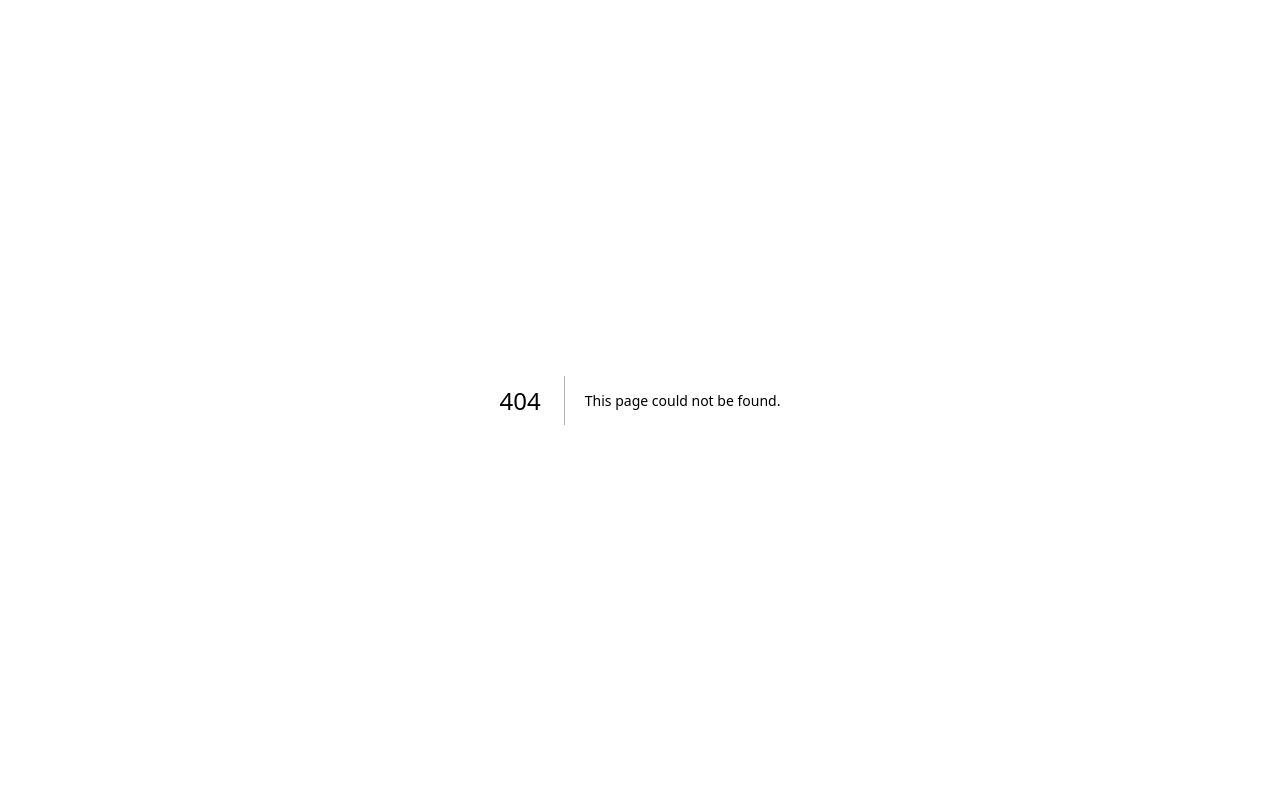
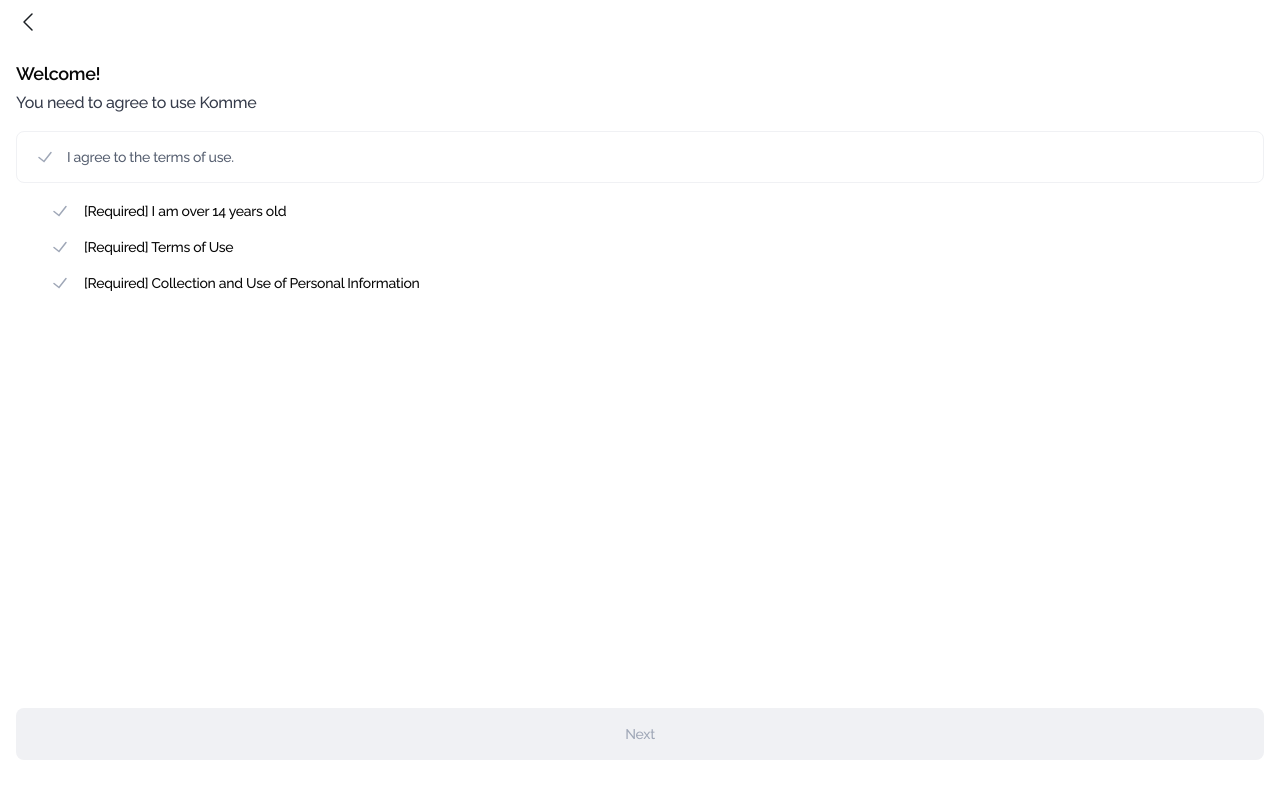
Before and after one commit to ryeongkk/KOMME-FE, a Next.js app: page /login/terms in a window 1280 px wide. Before the commit this address had no page. Built offline with nearby package versions, Linux system fonts and the light colour scheme.

Commit message:
feat: 이용약관 동의 화면 퍼블리싱

```diff
--- a/src/app/AGENTS.md
+++ b/src/app/AGENTS.md
@@ -25,6 +25,7 @@
 | --------------- | ---------------------------------------------------------------------------------------------------- |
 | `icon-192.png/` | 동적 PNG 아이콘 라우트 — `next/og`를 쓰는 `route.tsx`의 `GET` 핸들러 (`icon-192.png/AGENTS.md` 참고) |
 | `icon-512.png/` | 512×512 버전, 패턴은 동일 (`icon-512.png/AGENTS.md` 참고)                                            |
+| `login/`        | 로그인 플로우 라우트 — `/login`, `/login/terms`. 화면 컴포넌트는 `src/components/login/`에 있고 각 `page.tsx`는 그걸 렌더링만 함 (`components/AGENTS.md` 참고) |
 
 ## AI 에이전트를 위한 안내
 
--- /dev/null
+++ b/src/app/login/terms/page.tsx
@@ -0,0 +1,9 @@
+import { TermsScreen } from "@/components/login/terms-screen";
+
+export default function TermsPage() {
+  return (
+    <main className="flex flex-1 flex-col items-center bg-white px-4 pb-10">
+      <TermsScreen />
+    </main>
+  );
+}
--- a/src/components/AGENTS.md
+++ b/src/components/AGENTS.md
@@ -12,7 +12,7 @@
 | 디렉토리 | 설명 |
 |-----------|---------|
 | `ui/` | 특정 기능에 속하지 않는 범용 재사용 프리미티브 (예: `bottom-sheet.tsx`) |
-| `login/` | 로그인 화면 전용 컴포넌트 (`login-screen.tsx`) |
+| `login/` | 로그인 플로우 화면 전용 컴포넌트 (`login-screen.tsx` = `/login`, `terms-screen.tsx` = `/login/terms`) |
 
 ## 주요 파일
 
--- /dev/null
+++ b/src/components/login/terms-screen.tsx
@@ -0,0 +1,86 @@
+"use client";
+
+import { useRouter } from "next/navigation";
+import { useState } from "react";
+import { ArrowLeftIcon, CheckIcon } from "@/components/icons";
+
+const REQUIRED_TERMS = [
+  { key: "age", label: "[Required] I am over 14 years old" },
+  { key: "terms", label: "[Required] Terms of Use" },
+  { key: "privacy", label: "[Required] Collection and Use of Personal Information" },
+] as const;
+
+type RequiredKey = (typeof REQUIRED_TERMS)[number]["key"];
+
+export function TermsScreen() {
+  const router = useRouter();
+  const [checked, setChecked] = useState<Record<RequiredKey, boolean>>({
+    age: false,
+    terms: false,
+    privacy: false,
+  });
+
+  const allChecked = REQUIRED_TERMS.every((term) => checked[term.key]);
+
+  return (
+    <>
+      <div className="flex w-full items-center py-2.5">
+        <button type="button" aria-label="Back" onClick={() => router.back()} className="text-gray-900">
+          <ArrowLeftIcon className="size-6" />
+        </button>
+      </div>
+
+      <div className="mt-4 flex w-full flex-col gap-4">
+        <div className="flex w-full flex-col gap-1">
+          <p className="text-heading-b-18 text-black">Welcome!</p>
+          <p className="text-body-m-16 text-gray-600">You need to agree to use Komme</p>
+        </div>
+
+        <button
+          type="button"
+          onClick={() =>
+            setChecked(
+              allChecked
+                ? { age: false, terms: false, privacy: false }
+                : { age: true, terms: true, privacy: true },
+            )
+          }
+          className={`flex h-[52px] w-full items-center gap-2.5 rounded-lg border p-4 text-body-m-14 ${
+            allChecked
+              ? "border-secondary-100 bg-secondary-100 text-secondary-300"
+              : "border-gray-100 bg-white text-gray-500"
+          }`}
+        >
+          <CheckIcon className={`size-6 shrink-0 ${allChecked ? "text-secondary-300" : "text-gray-400"}`} />
+          I agree to the terms of use.
+        </button>
+
+        <div className="flex w-full flex-col gap-3 px-8">
+          {REQUIRED_TERMS.map((term) => (
+            <button
+              key={term.key}
+              type="button"
+              onClick={() => setChecked((prev) => ({ ...prev, [term.key]: !prev[term.key] }))}
+              className="flex w-full items-center gap-3 text-left text-body-m-14 text-black"
+            >
+              <CheckIcon
+                className={`size-6 shrink-0 ${checked[term.key] ? "text-secondary-300" : "text-gray-400"}`}
+              />
+              {term.label}
+            </button>
+          ))}
+        </div>
+      </div>
+
+      <button
+        type="button"
+        disabled={!allChecked}
+        className={`mt-auto flex h-[52px] w-full items-center justify-center rounded-lg text-body-m-14 ${
+          allChecked ? "bg-gray-900 text-white" : "bg-gray-100 text-gray-400"
+        }`}
+      >
+        Next
+      </button>
+    </>
+  );
+}
```
